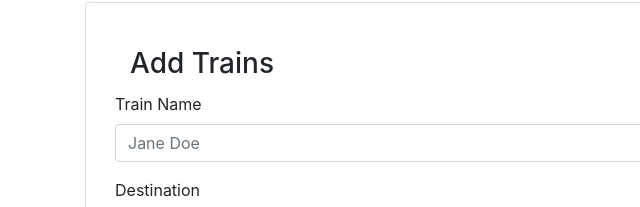
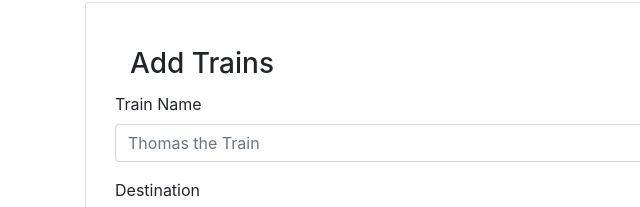
Before and after one commit to palshah28/Train_Schedule, a plain HTML site: page index.html in a window 1280 px wide. Shown: the part 420-627 px from the top of the page, 0-640 px from the left. Drawn offline with nearby package versions, Linux system fonts and the light colour scheme; no server answers.

Commit message:
Train Changes

```diff
--- a/index.html
+++ b/index.html
@@ -74,7 +74,7 @@
             <form>
               <div class="form-group row">
                 <label for="train-name-input">Train Name</label>
-                <input class="form-control" id="train-name-input" placeholder="Jane Doe" type="text">
+                <input class="form-control" id="train-name-input" placeholder="Thomas the Train" type="text">
               </div>
               <div class="form-group row">
                 <label for="train-destination">Destination</label>
```
